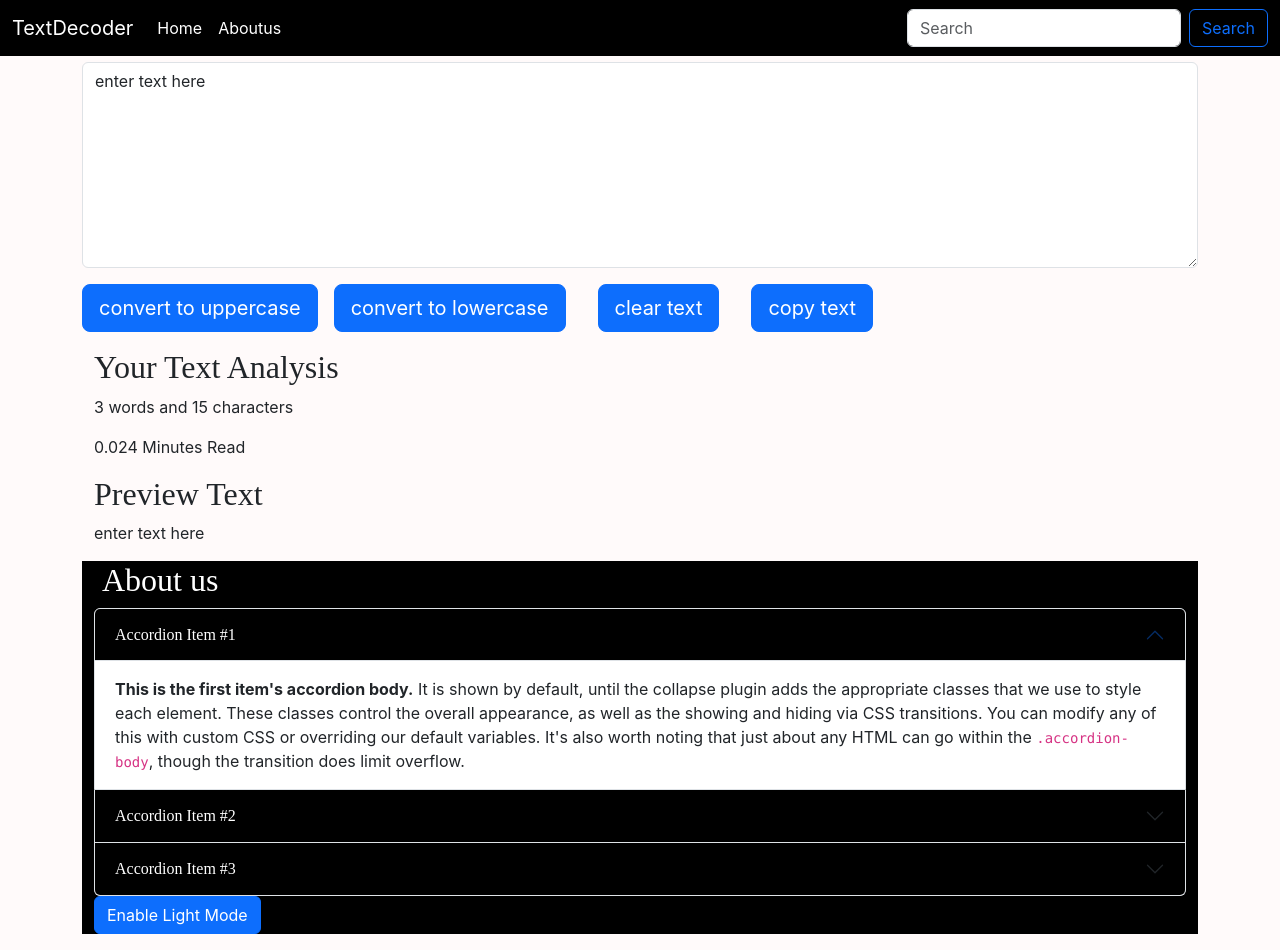
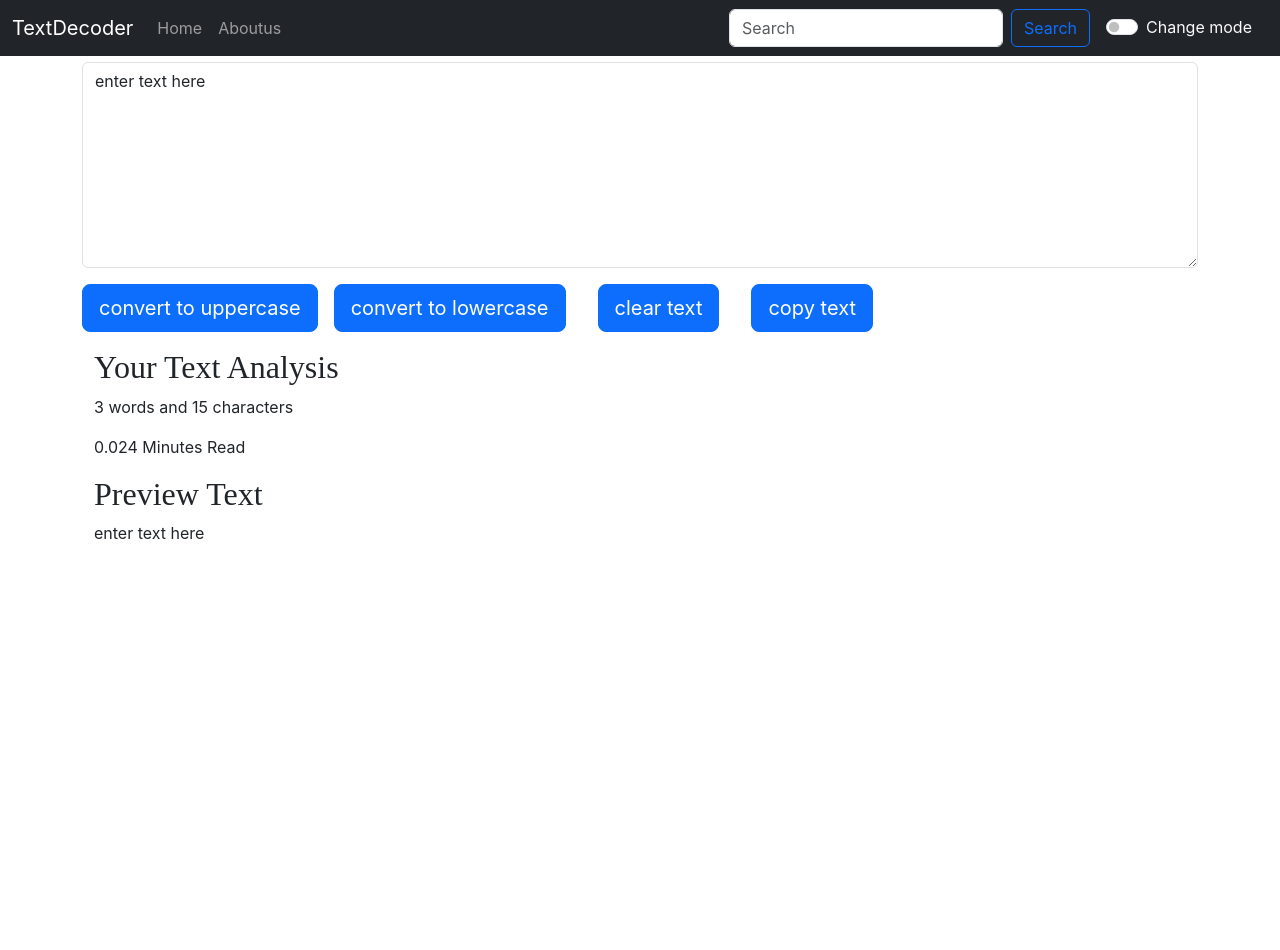
Before and after one commit to ShubhDahiya7/TextDecoder-Project-using-React, a React (Create React App) app: page / in a window 1280 px wide. After the commit the page ends 800 px from the top, so only its background shows below. Built offline with nearby package versions, Linux system fonts and the light colour scheme.

Commit message:
dark-mode (usestates+ternary+if-else-logic)

```diff
--- a/src/App.css
+++ b/src/App.css
@@ -36,19 +36,7 @@
     transform: rotate(360deg);
   }
 }
-body {
-  background-color: snow;
-}
+
 h2 {
   font-family: "Arial Rounded MT Bold";
 }
-nav {
-  background-color: black;
-}
-
-.nav-link {
-  color: white;
-}
-.nav-items {
-  color: white;
-}
--- a/src/App.js
+++ b/src/App.js
@@ -1,8 +1,8 @@
 import './App.css';
 import Navbar from './components/Navbar';
 import TextForm from './components/TextForm';
-import About from "./components/About";
-
+// import About from "./components/About";
+import React, {useState} from 'react';
 
 // lets declare global js variable
 //let name = "shubham"
@@ -13,13 +13,29 @@
   // in jsx we use className instead of class we write in html
   // camelCasing is used while writing code
   // Everything inside {} curvy brackets is seen/resolved as js inside function component
+
+    const [mode, setMode] = useState('dark')
+
+    const toggleMode = ()=> {
+        if (mode==='light')
+        {
+            setMode('dark')
+            document.body.style.backgroundColor = 'black'
+        }
+        else
+        {
+            setMode('light')
+            document.body.style.backgroundColor = 'white'
+        }
+
+    }
   return (
       <>
-          <Navbar title="TextDecoder" about="Aboutus"/>
+          <Navbar title="TextDecoder" about="Aboutus" mode={mode} toggleMode={toggleMode}/>
           {/*my-3 is a class which gives margin along y of 3*/}
           <div className="container my-3">
-          <TextForm heading="Enter Your text to analyze"/>
-              <About/>
+          <TextForm heading="Enter Your text to analyze" mode={mode}/>
+              {/*<About/>*/}
           </div>
       </>
   );
--- a/src/components/Navbar.js
+++ b/src/components/Navbar.js
@@ -8,9 +8,9 @@
 // when we import that component in some other component,{props.variable name}
 export default function Navbar(props) {
     return (
-        <nav className="navbar navbar-expand-lg fixed-top">
+        <nav className={`navbar navbar-expand-lg fixed-top navbar-${props.mode} bg-${props.mode}`}>
             <div className="container-fluid">
-                <a className="navbar-brand" href="/" style={{color:"white"}}>{props.title}</a>
+                <a className="navbar-brand" href="/" >{props.title}</a>
                 <button className="navbar-toggler" type="button" data-bs-toggle="collapse" data-bs-target="#navbarSupportedContent" aria-controls="navbarSupportedContent" aria-expanded="false" aria-label="Toggle navigation">
                     <span className="navbar-toggler-icon"></span>
                 </button>
@@ -27,6 +27,12 @@
                         <input className="form-control me-2" type="search" placeholder="Search" aria-label="Search"/>
                         <button className="btn btn-outline-primary" type="submit">Search</button>
                     </form>
+
+                    {/*ternary operator for light dark mode for navbar color change*/}
+                    <div className={`form-check form-switch mx-3 text-${props.mode === 'light'?'dark':'light'}`}>
+                        <input className="form-check-input" onClick={props.toggleMode} type="checkbox" role="switch" id="flexSwitchCheckDefault"/>
+                        <label className="form-check-label" htmlFor="flexSwitchCheckDefault">Change mode</label>
+                    </div>
                 </div>
             </div>
         </nav>
--- a/src/components/TextForm.js
+++ b/src/components/TextForm.js
@@ -48,7 +48,7 @@
             <div className="mb-3">
                 {/*<label htmlFor="mybox" className="form-label">Example textarea</label>*/}
                 {/*when we try to change textarea handle on change function is fired*/}
-                <textarea className="form-control" id="mybox" rows="8" value={text} onChange={handleOnChange}></textarea>
+                <textarea className="form-control" style={{backgroundColor: props.mode === 'light'?'dark':'light'}} id="mybox" rows="8" value={text} onChange={handleOnChange}></textarea>
             </div>
 
             {/*when we click on button then convert to uppercase function is fired*/}
@@ -58,7 +58,7 @@
             <button className="btn btn-lg btn-primary mx-3" onClick={copyText}>copy text</button>
 
         </div>
-            <div className="container my-3">
+            <div className="container my-3" style={{Color: props.mode === 'light'?'dark':'light'}}>
                 <h2>Your Text Analysis</h2>
                 {/*text.split[" "] would give us an array which will store only words*/}
                 <p>{text.split(" ").length} words and {text.length} characters</p>
```
